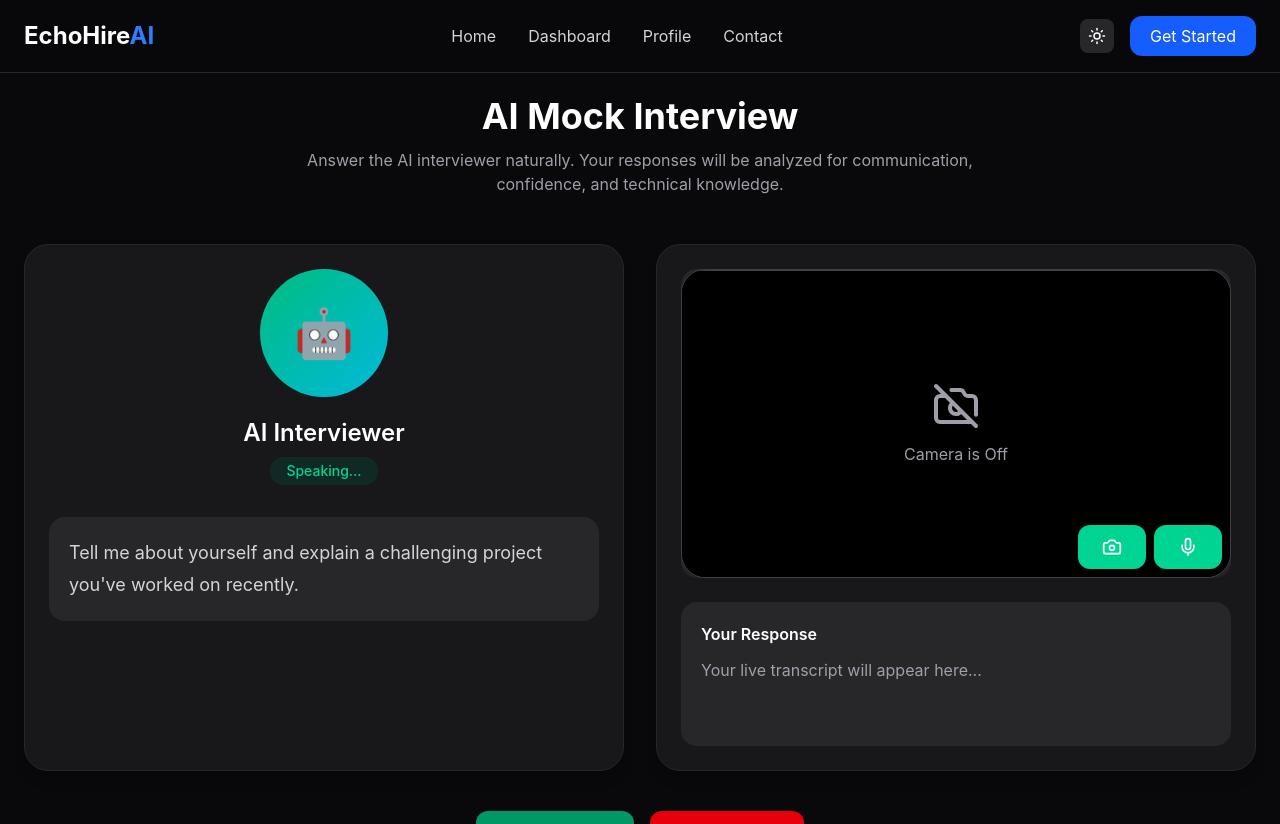
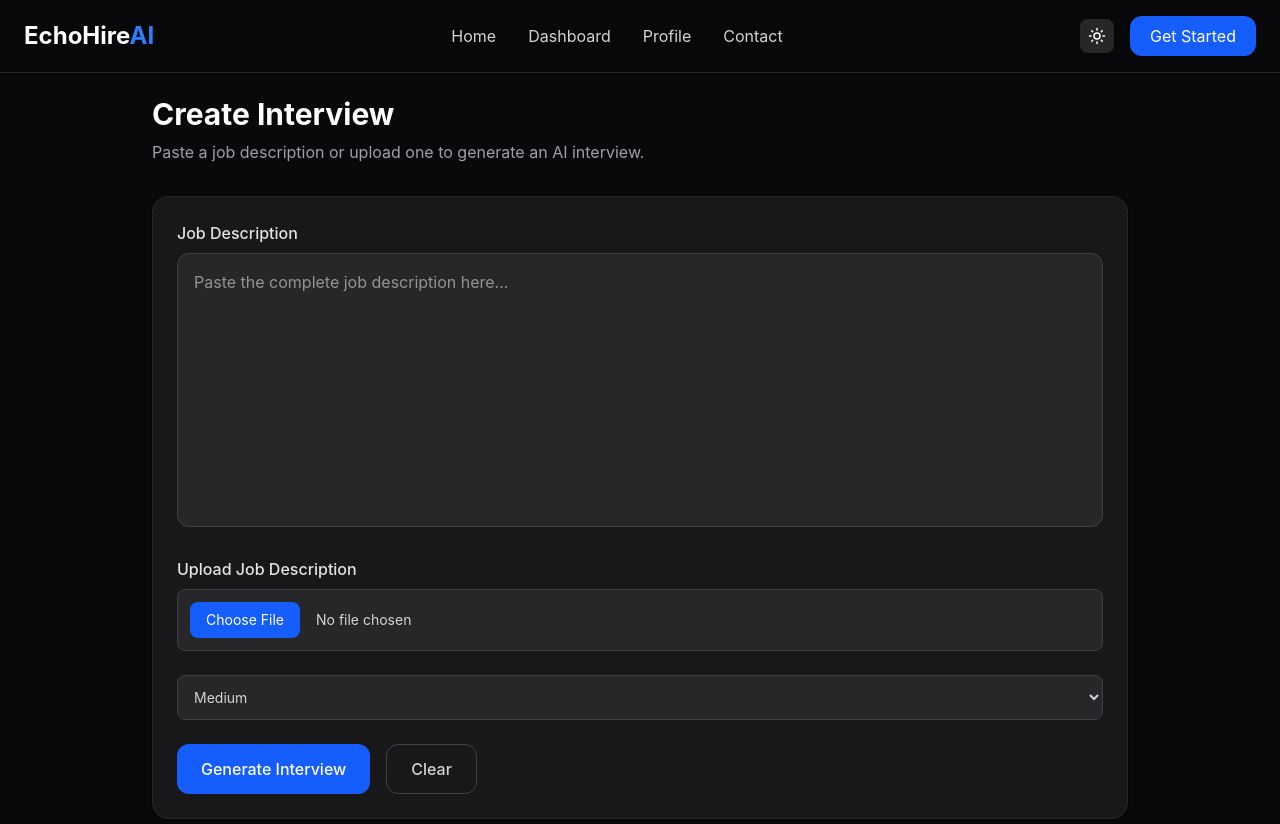
Before and after one commit to keshrirohan/Ai_Interview, a React (Vite) app: page /interview in a window 1280 px wide. Shown: the top 824 px of the page. Built offline with nearby package versions, Linux system fonts and the light colour scheme.

Commit message:
feat: update Interview and routing; enhance CameraPreview and add AiPreview and Profile components

```diff
--- a/src/App.jsx
+++ b/src/App.jsx
@@ -7,7 +7,8 @@ function App() {
     <Routes>
       <Route path="/" element={<Home />} />
       <Route path="/NewInterview" element={<NewInterview />} />
-      <Route path="/interview" element={<Interview />} />
+      <Route path="/interview" element={<NewInterview />} />
+      <Route path="/interview/:id" element={<Interview />} />
       <Route path="*" element={<div>404 Not Found</div>} />
     </Routes>
   );
--- /dev/null
+++ b/src/components/AiPreview.jsx
@@ -0,0 +1,34 @@
+const AiPreview = () => {
+  return (
+    <section className="flex h-full w-full flex-col items-center justify-center gap-8 rounded-2xl border border-zinc-200 bg-zinc-100 p-6 transition-colors duration-300 dark:border-zinc-800 dark:bg-zinc-900">
+      {/* AI Avatar */}
+      <div className="relative flex aspect-square w-40 items-center justify-center rounded-full border border-zinc-300 bg-white shadow-xl transition-all duration-300 sm:w-52 md:w-64 lg:w-72 dark:border-zinc-700 dark:bg-black">
+        {/* Animated Pulse */}
+        <span className="absolute inset-0 rounded-full bg-blue-500/10 animate-ping" />
+
+        {/* AI Core */}
+        <div className="flex h-4/5 w-4/5 items-center justify-center rounded-full bg-zinc-100 text-5xl sm:text-6xl md:text-7xl dark:bg-zinc-900">
+          🤖
+        </div>
+      </div>
+
+      {/* Status */}
+      <div className="flex items-center gap-2 rounded-full bg-green-100 px-4 py-2 text-sm font-medium text-green-700 dark:bg-green-500/10 dark:text-green-400">
+        <span className="h-2.5 w-2.5 animate-pulse rounded-full bg-green-500" />
+        AI is speaking...
+      </div>
+      {/* Question */}
+      <div className="w-full max-w-3xl rounded-2xl border border-zinc-200 bg-white p-5 shadow-sm dark:border-zinc-700 dark:bg-zinc-950">
+        <p className="mb-2 text-xs font-semibold uppercase tracking-wider text-blue-600 dark:text-blue-400">
+          Interview Question
+        </p>
+
+        <h2 className="text-center text-lg font-semibold leading-relaxed text-zinc-900 sm:text-xl md:text-2xl dark:text-zinc-100">
+          Tell me about yourself and explain why you're interested in this role.
+        </h2>
+      </div>
+    </section>
+  );
+};
+
+export default AiPreview;
--- a/src/components/CameraPreview.jsx
+++ b/src/components/CameraPreview.jsx
@@ -2,208 +2,129 @@ import { useEffect, useRef, useState } from "react";
 import { Camera, CameraOff, Mic, MicOff } from "lucide-react";
 
 function CameraPreview() {
-  // Reference to the <video> element
   const videoRef = useRef(null);
-  const micRef = useRef(null);
 
-  // Stores whether the camera is currently on or off
-  const [cameraOn, setCameraOn] = useState(null);
-  // Stores whether the microphone is currently on or off
-  const [micOn, setMicOn] = useState(null);
+  const cameraStream = useRef(null);
+  const micStream = useRef(null);
 
-  // ==========================
-  // Start Camera
-  // ==========================
-  const handleCameraAccess = async () => {
+  const [cameraOn, setCameraOn] = useState(false);
+  const [micOn, setMicOn] = useState(false);
+
+  // Camera
+  const startCamera = async () => {
     try {
-      // Ask the user for camera permission
       const stream = await navigator.mediaDevices.getUserMedia({
         video: true,
       });
-      console.log("Camera access granted:", stream);
 
-      // Attach the camera stream to the video element
+      cameraStream.current = stream;
+
       if (videoRef.current) {
         videoRef.current.srcObject = stream;
+      }
+
       setCameraOn(true);
-      }
-    } catch (error) {
-      // Runs if the user denies permission or no camera is found
-      console.error("Error accessing camera:", error);
+    } catch (err) {
+      console.error(err);
       setCameraOn(false);
     }
   };
 
-  // ==========================
-  // Stop Camera
-  // ==========================
-  const handleStopCamera = () => {
-    // Check if a stream is attached
-    if (videoRef.current?.srcObject) {
-      const stream = videoRef.current.srcObject;
+  const stopCamera = () => {
+    cameraStream.current?.getTracks().forEach((track) => track.stop());
+    cameraStream.current = null;
 
-      // Stop every track (camera, microphone, etc.)
-      stream.getTracks().forEach((track) => track.stop());
-
-      // Remove the stream from the video
+    if (videoRef.current) {
       videoRef.current.srcObject = null;
     }
 
-    // Update UI state
     setCameraOn(false);
   };
 
-  // ==========================
-  // Toggle Camera
-  // ==========================
-  const handleToggleCamera = () => {
-    if (cameraOn) {
-      // Camera is already on → Turn it off
-      handleStopCamera();
-    } else {
-      // Camera is off → Turn it on
-      handleCameraAccess();
+  // Mic
+  const startMic = async () => {
+    try {
+      const stream = await navigator.mediaDevices.getUserMedia({
+        audio: true,
+      });
+
+      micStream.current = stream;
+      setMicOn(true);
+    } catch (err) {
+      console.error(err);
+      setMicOn(false);
     }
   };
 
-  // ==========================
-  // Runs once when component mounts
-  // ==========================
-  useEffect(() => {
-    // Automatically start the camera
-    () => {
-      handleCameraAccess();
-    };
-    // Cleanup when component unmounts
-    return () => {
-      handleStopCamera();
-    };
-  }, []);
-
-  const handleMicAccess = async () => {
-    try {
-      // Ask the user for microphone permission
-      const stream = await navigator.mediaDevices.getUserMedia({
-        audio: true,
-      });
-      console.log("Microphone access granted:", stream);
-      // Update UI state
-      if (micRef.current) {
-        micRef.current.srcObject = stream;
-        setMicOn(true);
-      }
-
-      console.log("Microphone is now active.");
-    } catch (error) {
-      console.error("Error accessing microphone:", error);
-    }
-  };
-
-  const handleMicStop = () => {
-    // Check if a stream is attached
-    if (micRef.current?.srcObject) {
-      const stream = micRef.current.srcObject;
-      stream.getTracks().forEach((track) => track.stop());
-      // Remove the stream from the video
-      micRef.current.srcObject = null;
-    }
-    // Update UI state
+  const stopMic = () => {
+    micStream.current?.getTracks().forEach((track) => track.stop());
+    micStream.current = null;
     setMicOn(false);
-    console.log("Microphone has been stopped.");
-  };
-
-  const handleToggleMic = () => {
-    // Placeholder for microphone toggle functionality
-    if (!micOn) {
-      handleMicAccess();
-    } else {
-      handleMicStop();
-    }
   };
 
   useEffect(() => {
-    // Automatically start the microphone
-    () => {
-      handleMicAccess();
-    };
-    // Cleanup when component unmounts
+    startCamera();
+    startMic();
+
     return () => {
-      handleMicStop();
+      stopCamera();
+      stopMic();
     };
   }, []);
 
   return (
-    <section className="relative w-full h-full rounded-3xl bg-zinc-100 dark:bg-zinc-900 border border-zinc-200 dark:border-zinc-700 overflow-hidden shadow-lg">
-      {/* Header */}
-      <div className="flex items-center justify-between  border-b border-zinc-200 dark:border-zinc-700">
-        {/* Show "Live" badge only when camera is active */}
-      </div>
-
-      {/* Camera Preview */}
-      <div className=" aspect-video bg-black">
+    <section className="relative flex h-full w-full overflow-hidden rounded-2xl border border-zinc-200 bg-zinc-100 dark:border-zinc-800 dark:bg-zinc-900">
+      {/* Camera */}
+      <div className="relative flex-1">
         <video
           ref={videoRef}
           autoPlay
           playsInline
           muted
-          // Mirror the preview like Zoom/Google Meet
-          className={`w-full h-full object-cover scale-x-[-1] ${
+          className={`h-full w-full object-cover scale-x-[-1] ${
             cameraOn ? "block" : "hidden"
           }`}
         />
 
-        {/* Display when camera is off */}
         {!cameraOn && (
-          <div className="absolute inset-0 flex flex-col items-center justify-center gap-3 text-zinc-400">
-            <CameraOff size={48} />
-            <p>Camera is Off</p>
+          <div className="absolute inset-0 flex flex-col items-center justify-center gap-3 text-zinc-500 dark:text-zinc-400">
+            <CameraOff size={56} />
+            <p className="text-lg font-medium">Camera is Off</p>
           </div>
         )}
+
+        {/* Live Badge */}
+        {cameraOn && (
+          <div className="absolute left-4 top-4 flex items-center gap-2 rounded-full bg-black/60 px-3 py-1 text-sm text-white backdrop-blur">
+            <span className="h-2 w-2 animate-pulse rounded-full bg-red-500" />
+            Live
           </div>
+        )}
 
-      {/* Footer Button */}
-      <div className="absolute bottom-0  right-0 flex gap-2 items-center justify-center p-2 ">
+        {/* Controls */}
+        <div className="absolute bottom-5 left-1/2 flex -translate-x-1/2 gap-4 rounded-full bg-white/80 p-3 shadow-xl backdrop-blur dark:bg-zinc-900/80">
           <button
-          onClick={handleToggleCamera}
-          className={`flex items-center gap-2 rounded-xl px-6 py-3 font-semibold text-white transition-all duration-300 ${
+            onClick={() => (cameraOn ? stopCamera() : startCamera())}
+            className={`rounded-full p-4 transition ${
               cameraOn
-              ? "bg-red-400 hover:bg-red-700"
-              : "bg-emerald-400 hover:bg-emerald-700"
+                ? "bg-red-500 text-white hover:bg-red-600"
+                : "bg-emerald-500 text-white hover:bg-emerald-600"
             }`}
           >
-          {/* Change button icon and text based on camera state */}
-          {cameraOn ? (
-            <>
-              <CameraOff size={20} />
-            </>
-          ) : (
-            <>
-              <Camera size={20} />
-            </>
-          )}
+            {cameraOn ? <CameraOff size={22} /> : <Camera size={22} />}
           </button>
+
           <button
-          onClick={handleToggleMic}
-          ref={micRef}
-          className={`flex items-center gap-2 rounded-xl px-6 py-3 font-semibold text-white transition-all duration-300 ${
+            onClick={() => (micOn ? stopMic() : startMic())}
+            className={`rounded-full p-4 transition ${
               micOn
-              ? "bg-red-400 hover:bg-red-700"
-              : "bg-emerald-400 hover:bg-emerald-700"
+                ? "bg-red-500 text-white hover:bg-red-600"
+                : "bg-emerald-500 text-white hover:bg-emerald-600"
             }`}
           >
-          {/* Change button icon and text based on camera state */}
-          {micOn ? (
-            <>
-              <MicOff size={20} />
-
-            </>
-          ) : (
-            <>
-              <Mic size={20} />
-
-            </>
-          )}
+            {micOn ? <MicOff size={22} /> : <Mic size={22} />}
           </button>
+        </div>
       </div>
     </section>
   );
--- a/src/pages/Interview.jsx
+++ b/src/pages/Interview.jsx
@@ -1,80 +1,84 @@
+import { useState } from "react";
+import AiPreview from "../components/AiPreview";
 import CameraPreview from "../components/CameraPreview";
 
 const Interview = () => {
+  const [difficulty, setDifficulty] = useState("Medium");
+
   return (
-    <div className="min-h-screen bg-zinc-50 dark:bg-zinc-950 transition-colors duration-300">
-      <div className="mx-auto max-w-7xl px-6 py-24">
-        {/* Heading */}
-        <div className="text-center mb-12">
+    <div className="min-h-screen bg-zinc-50 transition-colors duration-300 dark:bg-zinc-950">
+      <div className="mx-auto max-w-7xl px-4 py-24 sm:px-6 lg:px-8">
+        {/* Header */}
+        <div className="text-center">
           <h1 className="text-4xl font-bold text-zinc-900 dark:text-white">
             AI Mock Interview
           </h1>
 
-          <p className="mt-3 text-zinc-600 dark:text-zinc-400 max-w-2xl mx-auto">
+          <p className="mx-auto mt-4 max-w-2xl text-zinc-600 dark:text-zinc-400">
             Answer the AI interviewer naturally. Your responses will be analyzed
             for communication, confidence, and technical knowledge.
           </p>
         </div>
 
-        {/* Interview Layout */}
-        <div className="grid grid-cols-1 lg:grid-cols-2 gap-8">
-          {/* AI Interviewer */}
-          <div className="rounded-3xl border border-zinc-200 dark:border-zinc-800 bg-white dark:bg-zinc-900 shadow-lg p-6">
-            <div className="flex flex-col items-center">
-              <div className="h-32 w-32 rounded-full bg-gradient-to-br from-emerald-500 to-cyan-500 flex items-center justify-center text-5xl">
-                🤖
+        {/* Interview Information */}
+        <div className="mt-10 rounded-2xl border border-zinc-200 bg-white p-6 shadow-sm dark:border-zinc-800 dark:bg-zinc-900">
+          {/* Interview Info */}
+          <div className="flex flex-col items-center justify-center gap-6 sm:flex-row sm:justify-between">
+            {/* Job Role */}
+            <div className="w-full sm:w-auto">
+              <label className="mb-2 block text-sm font-medium text-zinc-500 dark:text-zinc-400">
+                Job Role
+              </label>
+
+              <div className="rounded-xl border border-zinc-300 bg-zinc-50 px-5 py-3 font-semibold text-zinc-900 dark:border-zinc-700 dark:bg-zinc-800 dark:text-white">
+                Frontend Developer
               </div>
-
-              <h2 className="mt-5 text-2xl font-semibold text-zinc-900 dark:text-white">
-                AI Interviewer
-              </h2>
-
-              <span className="mt-2 rounded-full bg-emerald-100 dark:bg-emerald-900/30 px-4 py-1 text-sm font-medium text-emerald-700 dark:text-emerald-400">
-                Speaking...
-              </span>
             </div>
 
-            <div className="mt-8 rounded-2xl bg-zinc-100 dark:bg-zinc-800 p-5">
-              <p className="text-lg leading-8 text-zinc-700 dark:text-zinc-300">
-                Tell me about yourself and explain a challenging project you've
-                worked on recently.
-              </p>
+            {/* Difficulty */}
+            <div className="w-full sm:w-auto">
+              <label className="mb-2 block text-sm font-medium text-zinc-500 dark:text-zinc-400">
+                Difficulty
+              </label>
+
+              <span
+                className={`inline-flex rounded-full px-4 py-2 text-sm font-semibold ${
+                  difficulty === "Easy"
+                    ? "bg-green-100 text-green-700 dark:bg-green-500/10 dark:text-green-400"
+                    : difficulty === "Medium"
+                      ? "bg-yellow-100 text-yellow-700 dark:bg-yellow-500/10 dark:text-yellow-400"
+                      : "bg-red-100 text-red-700 dark:bg-red-500/10 dark:text-red-400"
+                }`}
+              >
+                {difficulty}
+              </span>
             </div>
           </div>
 
-          {/* User Camera */}
-          <div className="rounded-3xl border border-zinc-200 dark:border-zinc-800 bg-white dark:bg-zinc-900 shadow-lg p-6">
-            <div className="aspect-video rounded-2xl overflow-hidden bg-zinc-200 dark:bg-zinc-800 flex items-center justify-center">
-              {/* Replace with webcam component */}
+          {/* Controls */}
+          <div className="mt-8 flex flex-wrap items-center justify-center gap-4">
+            <button className="rounded-xl bg-zinc-900 px-6 py-3 font-semibold text-white transition hover:bg-zinc-800 dark:bg-zinc-700 dark:hover:bg-zinc-600">
+              Pause Interview
+            </button>
 
-              <CameraPreview />
-            </div>
+            <button className="rounded-xl bg-red-600 px-6 py-3 font-semibold text-white transition hover:bg-red-700">
+              End Interview
+            </button>
+          </div>
+        </div>
 
-            {/* Status */}
+        {/* Interview Panels */}
+        <div className="mt-8 grid gap-6 lg:grid-cols-2">
+          <div className="overflow-hidden rounded-2xl border border-zinc-200 shadow-sm dark:border-zinc-800">
+            <AiPreview />
+          </div>
 
-            {/* Transcript */}
-            <div className="mt-6 rounded-2xl bg-zinc-100 dark:bg-zinc-800 p-5 min-h-36">
-              <h3 className="font-semibold text-zinc-900 dark:text-white mb-3">
-                Your Response
-              </h3>
-
-              <p className="text-zinc-600 dark:text-zinc-400">
-                Your live transcript will appear here...
-              </p>
-            </div>
+          <div className="overflow-hidden rounded-2xl border border-zinc-200 shadow-sm dark:border-zinc-800">
+            <CameraPreview />
           </div>
         </div>
 
         {/* Bottom Controls */}
-        <div className="mt-10 flex flex-wrap justify-center gap-4">
-          <button className="rounded-xl bg-emerald-600 px-6 py-3 font-semibold text-white transition hover:bg-emerald-700">
-            Next Question
-          </button>
-
-          <button className="rounded-xl bg-red-600 px-6 py-3 font-semibold text-white transition hover:bg-red-700">
-            End Interview
-          </button>
-        </div>
       </div>
     </div>
   );
```
Also changed, not shown: src/pages/Profile.jsx (added, +192 -0 lines). Lines whose indentation alone changed are shown as unchanged.
